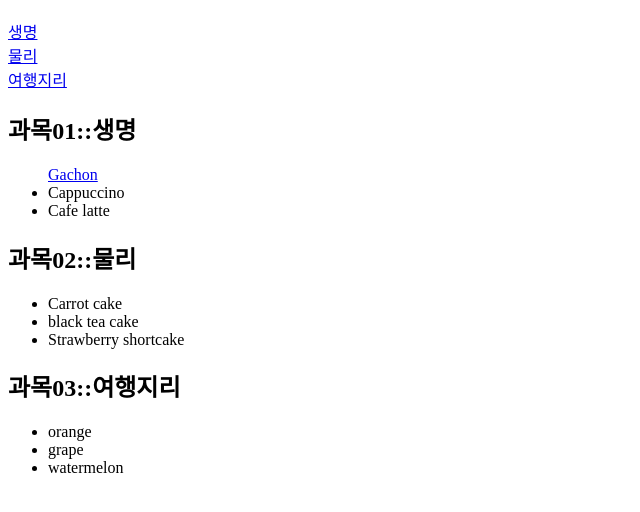
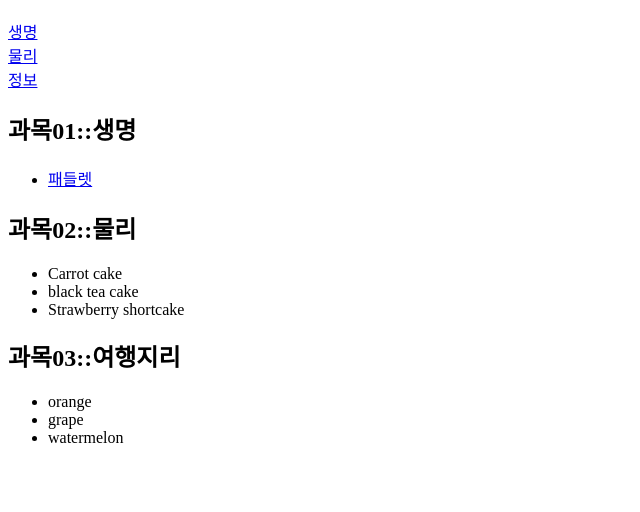
Before and after one commit to ummjunshik/ummjunshik.github.io, a plain HTML site: page index.html in a window 1280 px wide. Shown: the part 70-582 px from the top of the page, without its empty margins (0-640 px from the left). Drawn offline with Linux system fonts and the light colour scheme.

Commit message:
index.html

```diff
--- a/index.html
+++ b/index.html
@@ -7,14 +7,13 @@
         <h1>과목</h1>
         <a href="#index1">생명</a><br>
         <a href="#index2">물리</a><br>
-        <a href="#index3">여행지리</a><br>
+        <a href="#index3">정보</a><br>
 
 
         <h2 id="index1">과목01::생명</h2>
         <ul>
-            <a href="http://www.gachon.ac.kr" target="_blank">Gachon</a></li>
-            <li>Cappuccino</li>
-            <li>Cafe latte</li>
+            <li><a href="https://padlet.com/ebbny0131/2-2gl6xfqnhj2g6oae" target="_blank">패들렛</a></li>
+
         </ul>
 
         <h2 id="index2">과목02::물리</h2>
```
